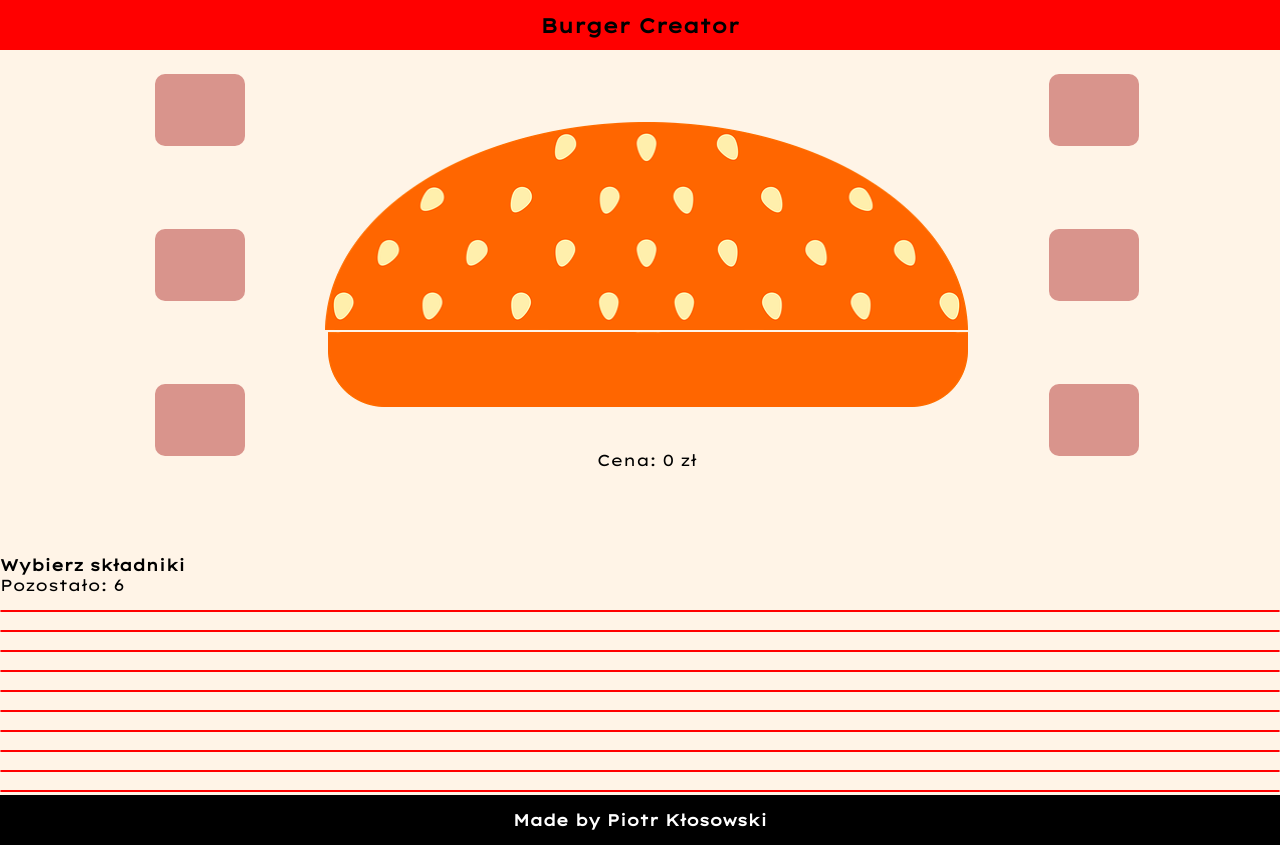
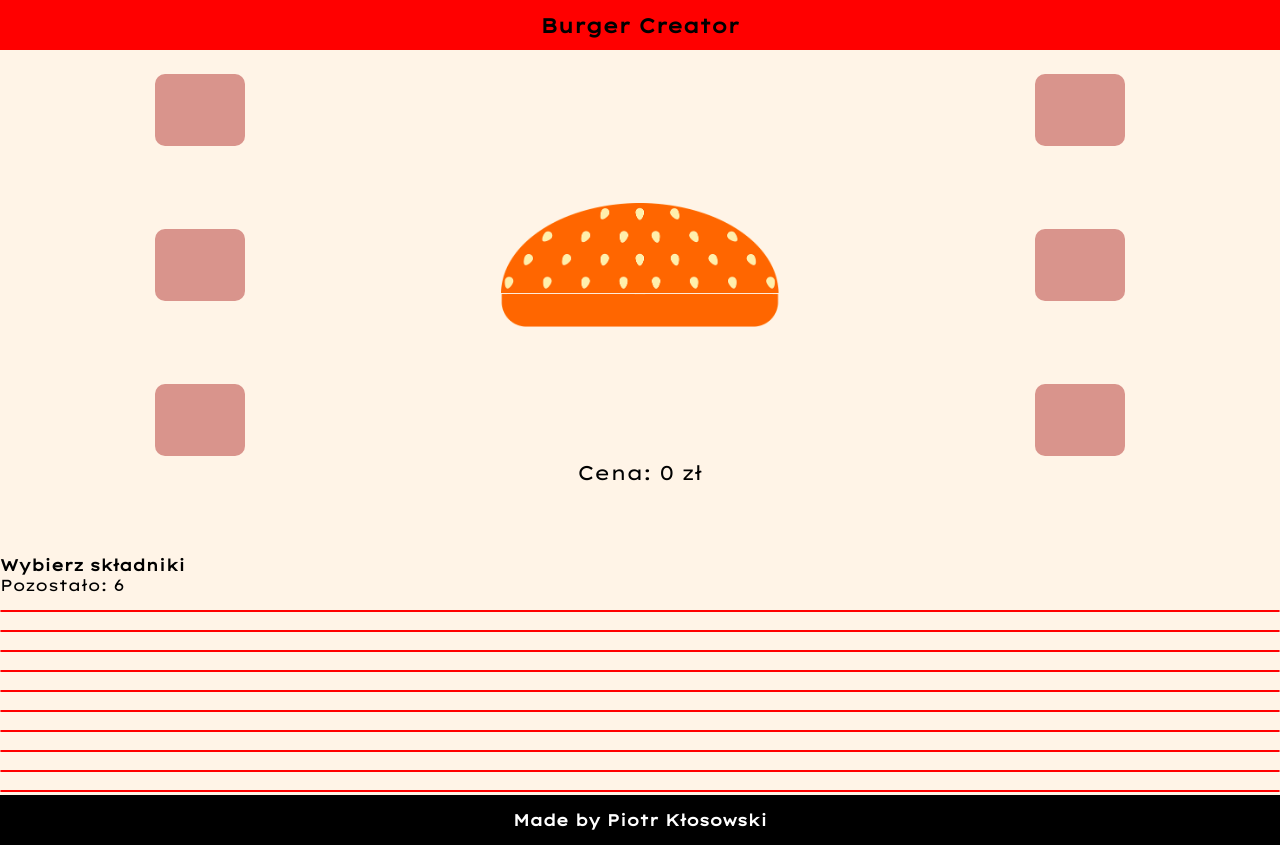
Before and after one commit to PioKl/Hamburger, a React (Create React App) app: page / in a window 1280 px wide. Built offline with nearby package versions, Linux system fonts and the light colour scheme.

Commit message:
Hamburger.scss|Styles update

```diff
--- a/src/style/Hamburger.scss
+++ b/src/style/Hamburger.scss
@@ -14,6 +14,114 @@ $burgerImagesWidthBig: 80%;
     @media only screen and (max-width: 699px) {
         grid-column: 1/ span 3;
         grid-row: 1/2;
+        padding-bottom: 2rem;
+    }
+
+
+    &__top {
+        position: relative;
+        left: 50%;
+        transform: translateX(-50%);
+    }
+
+    &__bottom {
+        position: relative;
+        left: 50%;
+        bottom: .1%;
+        transform: translateX(-50.2%);
+    }
+
+    &__top,
+    &__bottom {
+        @media only screen and (max-width: 699px) {
+            width: 80%;
+        }
+
+        @media only screen and (min-width: 700px) {
+            width: calc(10vw + 15rem);
+        }
+    }
+
+    &__orderedIngredient {
+        margin-bottom: -1px;
+        height: 10%;
+        background-repeat: no-repeat;
+        background-position: center;
+
+        @media only screen and (max-width: 699px) {
+            height: 4rem;
+            background-size: 80%;
+        }
+
+        @media only screen and (min-width: 700px) {
+            background-size: calc(10vw + 15rem);
+        }
+
+        &--chickenBurger {
+            background-image: url("../img/chickenBurger.png");
+        }
+
+        &--beefBurger {
+            background-image: url("../img/beefBurger.png");
+        }
+
+        &--baconBurger {
+            background-image: url("../img/baconBurger.png");
+        }
+
+        &--cheeseBurger {
+            background-image: url("../img/cheeseBurger.png");
+        }
+
+        &--lettuceBurger {
+            background-image: url("../img/lettuceBurger.png");
+        }
+
+        &--onionBurger {
+            background-image: url("../img/onionBurger.png");
+        }
+
+        &--tomatoBurger {
+            height: 7%;
+            background-image: url("../img/tomatoBurger.png");
+
+            @media only screen and (max-width: 699px) {
+                height: 3rem;
+            }
+        }
+
+        &--cucumberBurger {
+            background-image: url("../img/cucumberBurger.png");
+        }
+
+        &--mushroomsBurger {
+            background-image: url("../img/mushroomsBurger.png");
+        }
+
+        &--pepperBurger {
+            background-image: url("../img/pepperBurger.png");
+        }
+
+        &--baconBurger,
+        &--cheeseBurger,
+        &--lettuceBurger,
+        &--onionBurger,
+        &--cucumberBurger {
+            height: 5%;
+
+            @media only screen and (max-width: 699px) {
+                height: 2rem;
+            }
+        }
+
+        &--mushroomsBurger,
+        &--pepperBurger {
+            height: 3%;
+
+            @media only screen and (max-width: 699px) {
+                height: 1.5rem;
+            }
+        }
     }
 }
 
@@ -26,7 +134,8 @@ $burgerImagesWidthBig: 80%;
     align-self: center;
     grid-column: 2/3;
     grid-row: 4/5;
-    margin-top: -12rem;
+    //margin-top: -12rem;
+    margin-top: -10rem;
 
     @media only screen and (max-width: 699px) {
         grid-column: 1/ span 3;
@@ -35,43 +144,40 @@ $burgerImagesWidthBig: 80%;
         width: 100%;
     }
 
-    /*   grid-column: 2/3;
-    grid-row: 4/5;
-    margin-top: -15rem; */
+    &__prize {
+        font-size: 2rem;
 
-    /*     button {
-        margin-top: 1rem;
-        width: 100%;
-        height: 70%;
-    } */
+        @media only screen and (max-width: 699px) {
+            font-size: 1.8rem;
+        }
+    }
 }
 
 //zamiast w fr mieszać tu popracować z width i background-size dla mq
-.topBurger {
+/* .topBurger {
     position: relative;
-    //width: $burgerImagesWidth;
     left: 50%;
     transform: translateX(-50%);
 }
 
 .bottomBurger {
     position: relative;
-    //width: $burgerImagesWidth;
     left: 50%;
     bottom: .1%;
     transform: translateX(-50.2%);
-}
+} */
 
-.burgerOrderedIngredient {
+
+/* .burgerOrderedIngredient {
     margin-bottom: -1px;
     //height: 2.3rem;
     height: 10%;
     background-repeat: no-repeat;
     //background-size: $burgerImagesWidth;
     background-position: center;
-}
+} */
 
-.chickenBurger {
+/* .chickenBurger {
     //height: 3.7rem;
     background-image: url("../img/chickenBurger.png");
 }
@@ -125,12 +231,12 @@ $burgerImagesWidthBig: 80%;
     height: 3%;
     //height: .5rem;
     background-image: url("../img/pepperBurger.png");
-}
+} */
 
 
 @media only screen and (max-width: 699px) {
 
-    .topBurger,
+    /*     .topBurger,
     .bottomBurger {
         width: 80%;
     }
@@ -138,39 +244,46 @@ $burgerImagesWidthBig: 80%;
     .burgerOrderedIngredient {
         height: 4rem;
         background-size: 80%;
-    }
+    } */
 
-    .tomatoBurger {
+    /*     .tomatoBurger {
         height: 3rem;
-    }
+    } */
 
+    /*
     .baconBurger,
     .cheeseBurger,
     .lettuceBurger,
     .onionBurger,
     .cucumberBurger {
         height: 2rem;
-    }
+    } */
 
-    .pepperBurger,
+    /*     .pepperBurger,
     .mushroomsBurger {
         height: 1.5rem;
-    }
+    } */
 
 }
 
 @media only screen and (min-width: 700px) {
 
-    .topBurger,
+    .burger__top,
+    .burger__bottom,
+    .burger-summary {
+        width: calc(10vw + 15rem);
+    }
+
+    /*     .topBurger,
     .bottomBurger,
     .burger-summary {
         //width: $burgerImagesWidthBig;
         //width: calc(100vw / 5.9);
         width: calc(10vw + 15rem);
-    }
+    } */
 
-    .burgerOrderedIngredient {
+    /*     .burgerOrderedIngredient {
         background-size: calc(10vw + 15rem);
         //background-size: calc(100vw / 5.9);
-    }
+    } */
 }
```
